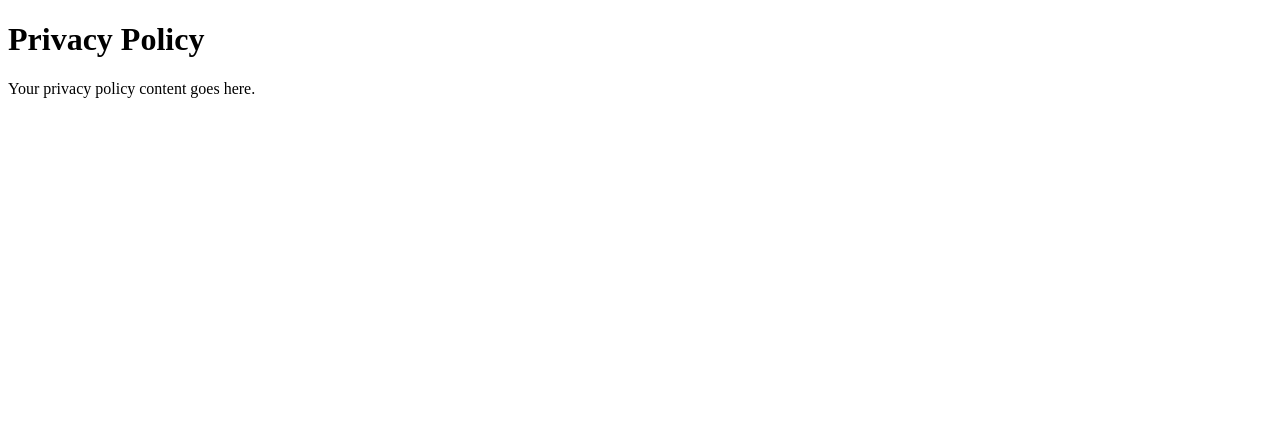
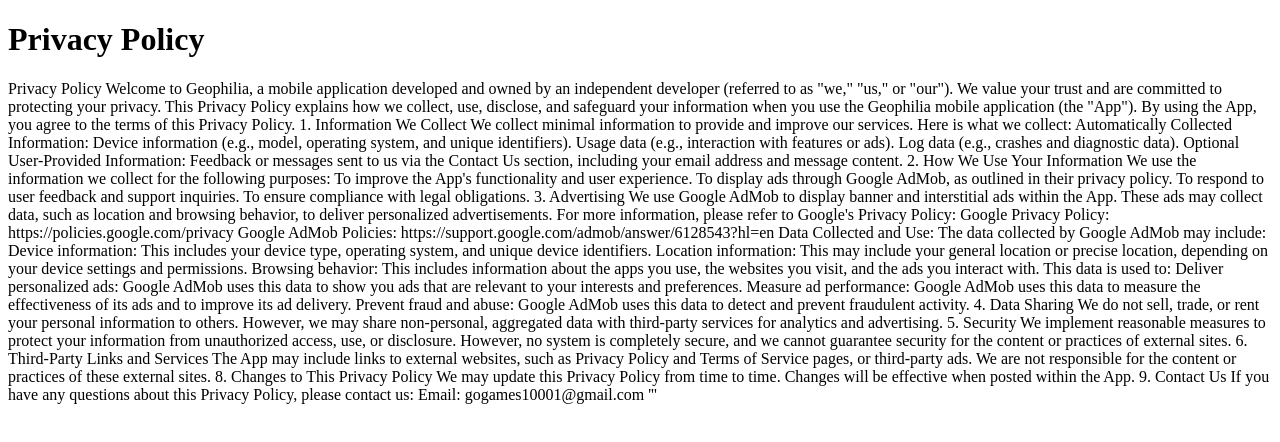
Before and after one commit to Ndao9/Privacy-Policy, a plain HTML site: page index.html in a window 1280 px wide. Drawn offline with Linux system fonts and the light colour scheme.

Commit message:
Update index.html

```diff
--- a/index.html
+++ b/index.html
@@ -7,6 +7,73 @@
 </head>
 <body>
     <h1>Privacy Policy</h1>
-    <p>Your privacy policy content goes here.</p>
+    <p>Privacy Policy
+
+Welcome to Geophilia, a mobile application developed and owned by an independent developer (referred to as "we," "us," or "our"). We value your trust and are committed to protecting your privacy. This Privacy Policy explains how we collect, use, disclose, and safeguard your information when you use the Geophilia mobile application (the "App").
+
+By using the App, you agree to the terms of this Privacy Policy.
+
+1. Information We Collect
+
+We collect minimal information to provide and improve our services. Here is what we collect:
+
+Automatically Collected Information:
+Device information (e.g., model, operating system, and unique identifiers).
+Usage data (e.g., interaction with features or ads).
+Log data (e.g., crashes and diagnostic data).
+Optional User-Provided Information:
+Feedback or messages sent to us via the Contact Us section, including your email address and message content.
+2. How We Use Your Information
+
+We use the information we collect for the following purposes:
+
+To improve the App's functionality and user experience.
+To display ads through Google AdMob, as outlined in their privacy policy.
+To respond to user feedback and support inquiries.
+To ensure compliance with legal obligations.
+
+3. Advertising
+
+We use Google AdMob to display banner and interstitial ads within the App. These ads may collect data, such as location and browsing behavior, to deliver personalized advertisements. For more information, please refer to Google's Privacy Policy:
+
+Google Privacy Policy: https://policies.google.com/privacy
+Google AdMob Policies: https://support.google.com/admob/answer/6128543?hl=en
+
+Data Collected and Use:
+
+The data collected by Google AdMob may include:
+
+Device information: This includes your device type, operating system, and unique device identifiers.
+Location information: This may include your general location or precise location, depending on your device settings and permissions.
+Browsing behavior: This includes information about the apps you use, the websites you visit, and the ads you interact with.
+This data is used to:
+
+Deliver personalized ads: Google AdMob uses this data to show you ads that are relevant to your interests and preferences.
+Measure ad performance: Google AdMob uses this data to measure the effectiveness of its ads and to improve its ad delivery.
+Prevent fraud and abuse: Google AdMob uses this data to detect and prevent fraudulent activity.
+
+4. Data Sharing
+
+We do not sell, trade, or rent your personal information to others. However, we may share non-personal, aggregated data with third-party services for analytics and advertising.
+
+5. Security
+
+We implement reasonable measures to protect your information from unauthorized access, use, or disclosure. However, no system is completely secure, and we cannot guarantee security for the content or practices of external sites.
+
+6. Third-Party Links and Services
+
+The App may include links to external websites, such as Privacy Policy and Terms of Service pages, or third-party ads. We are not responsible for the content or practices of these external sites.
+
+8. Changes to This Privacy Policy
+
+We may update this Privacy Policy from time to time. Changes will be effective when posted within the App.
+
+9. Contact Us
+
+If you have any questions about this Privacy Policy, please contact us:
+Email: gogames10001@gmail.com
+
+
+'''</p>
 </body>
 </html>
```
